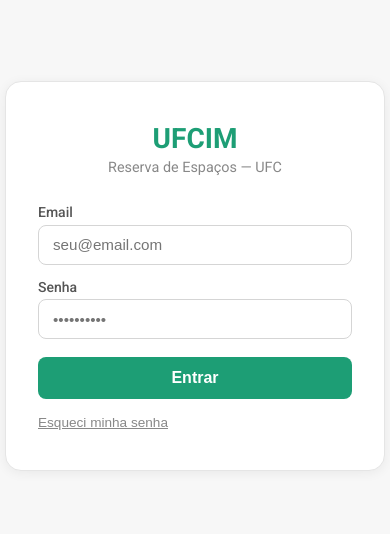
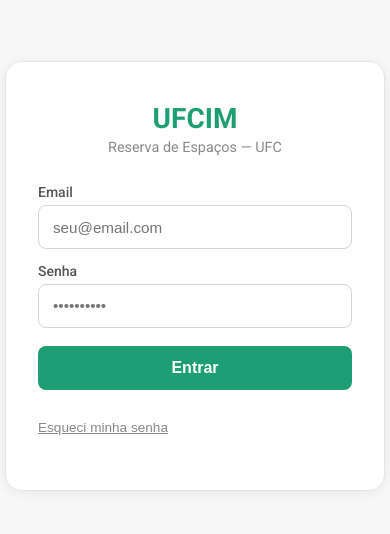
Before and after one commit to abner-augusto/UFCIM-FRONT3D, a Vue app: page /#/login in a window 390 px wide. Shown: the part 202-736 px from the top of the page. Built offline with nearby package versions, Linux system fonts and the light colour scheme; no server answers.

Commit message:
feat: polish auth and profile views for mobile with dvh and tap targets

```diff
--- a/src/views/AcceptInviteView.vue
+++ b/src/views/AcceptInviteView.vue
@@ -163,6 +163,18 @@
   min-height: 100vh;
   background: #f7f7f7;
 }
+
+@supports (min-height: 100dvh) {
+  .invite-view {
+    min-height: 100dvh;
+  }
+}
+
+.invite-view input,
+.invite-view button {
+  min-height: var(--tap-min, 44px);
+}
+
 .invite-card {
   background: white;
   border: 1px solid #e5e5e5;
--- a/src/views/LoginView.vue
+++ b/src/views/LoginView.vue
@@ -97,6 +97,18 @@
   min-height: 100vh;
   background: #f7f7f7;
 }
+
+@supports (min-height: 100dvh) {
+  .login-view {
+    min-height: 100dvh;
+  }
+}
+
+.login-view input,
+.login-view .login-btn {
+  min-height: var(--tap-min, 44px);
+}
+
 .login-card {
   background: white;
   border: 1px solid #e5e5e5;
@@ -180,6 +192,7 @@
   cursor: pointer;
   text-decoration: underline;
   padding: 0;
+  min-height: var(--tap-min, 44px);
 }
 .forgot-link:hover {
   color: #555;
--- a/src/views/ProfileView.vue
+++ b/src/views/ProfileView.vue
@@ -88,6 +88,13 @@
   margin: 0 auto;
   padding: 1.5rem 1rem;
 }
+
+@supports (min-height: 100dvh) {
+  .profile-view {
+    min-height: 100dvh;
+  }
+}
+
 .view-header {
   display: flex;
   align-items: center;
@@ -142,10 +149,18 @@
   font-size: 1rem;
   font-weight: 600;
   cursor: pointer;
+  min-height: var(--tap-min, 44px);
 }
 .logout-btn:hover {
   background: #fdf0ee;
 }
+
+@media (max-width: 1023px) {
+  .logout-btn {
+    display: none; /* Already in NavDrawer */
+  }
+}
+
 .state-msg {
   color: #888;
   font-size: 0.9rem;
```
